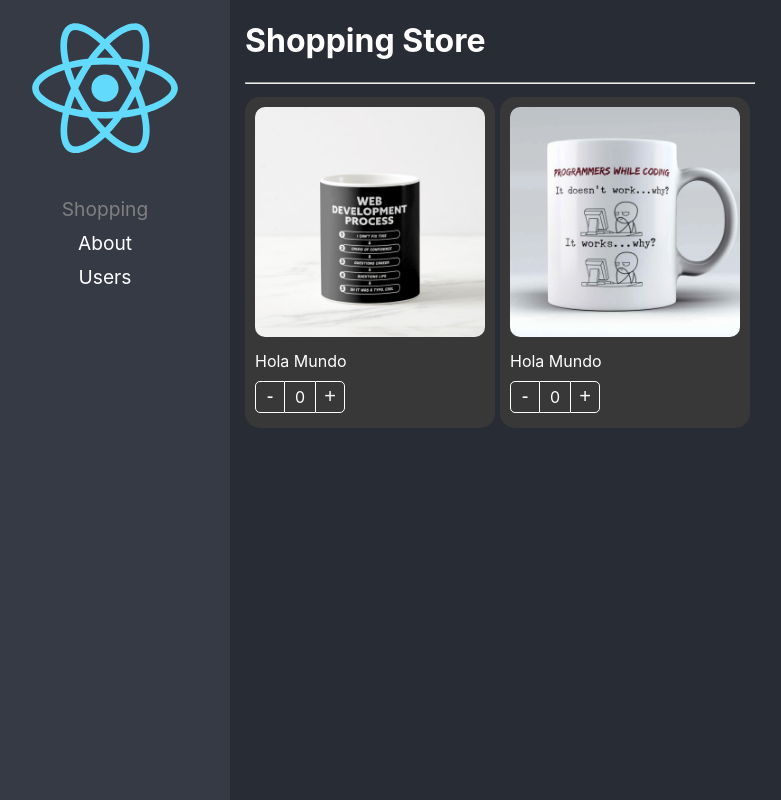
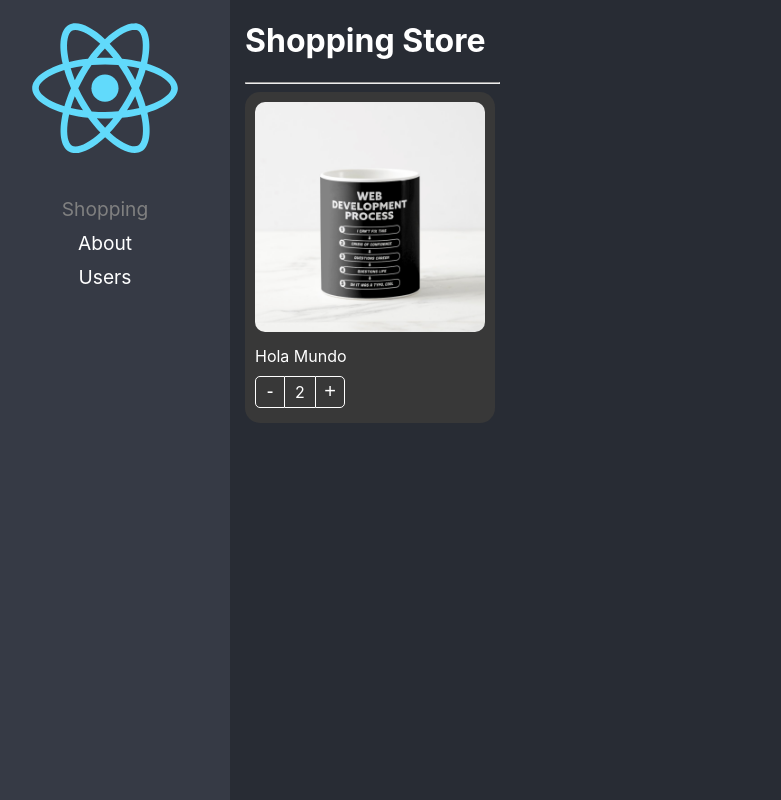
Before and after one commit to MarianaOrrego/ReactPro, a React (Create React App) app in the folder 02-react-app/: page / in a window 1280 px wide. Shown: the whole page, without its empty margins (20-801 px from the left). Built offline with nearby package versions, Linux system fonts and the light colour scheme.

Commit message:
Refactor useProduct hook to accept initial value and handle controlled state

```diff
--- a/02-react-app/src/02-component-patterns/components/ProductCard.tsx
+++ b/02-react-app/src/02-component-patterns/components/ProductCard.tsx
@@ -1,11 +1,11 @@
 import { createContext } from "react";
 
 import { useProduct } from "../hooks/useProduct";
+
 import {
   ProductContextProps,
   ProductCardProps,
 } from "../interfaces/interfaces";
-
 import styles from "../styles/styles.module.css";
 
 export const ProductContext = createContext({} as ProductContextProps);
@@ -17,9 +17,16 @@ export const ProductCard = ({
   className,
   style,
   onChange,
-  value
+  value,
+  initialValues,
 }: ProductCardProps) => {
-  const { counter, increaseBy } = useProduct({ onChange, product, value });
+  const { counter, increaseBy } = useProduct({
+    onChange,
+    product,
+    value,
+    initialValues,
+  });
+
   return (
     <Provider
       value={{
--- a/02-react-app/src/02-component-patterns/components/ProductImage.tsx
+++ b/02-react-app/src/02-component-patterns/components/ProductImage.tsx
@@ -11,7 +11,7 @@ export const ProductImage = ({ img, className, style }: ProductImageProps) => {
 
   if (img) {
     imgToShow = img;
-  } else if (product.img) {
+  } else if (product && product.img) {
     imgToShow = product.img;
   } else {
     imgToShow = noImage;
--- a/02-react-app/src/02-component-patterns/hooks/useProduct.ts
+++ b/02-react-app/src/02-component-patterns/hooks/useProduct.ts
@@ -1,26 +1,26 @@
 import { useEffect, useRef, useState } from "react";
-import { Product, onChangeArgs } from "../interfaces/interfaces";
+import { InitialValues, Product, onChangeArgs } from "../interfaces/interfaces";
 
 interface useProductArgs {
   product: Product;
   onChange?: (args: onChangeArgs) => void;
   value?: number;
+  initialValues?: InitialValues;
 }
 
 export const useProduct = ({
   onChange,
   product,
   value = 0,
+  initialValues,
 }: useProductArgs) => {
-  const [counter, setCounter] = useState(value);
+  const [counter, setCounter] = useState<number>(
+    initialValues?.quantity || value,
+  );
 
-  const isControlled = useRef(!!onChange);
+  const isMounted = useRef(false);
 
   const increaseBy = (value: number) => {
-    if (isControlled.current) {
-      return onChange!({ quantity: value, product });
-    }
-
     const newValue = Math.max(counter + value, 0);
     setCounter(newValue);
 
@@ -28,8 +28,14 @@ export const useProduct = ({
   };
 
   useEffect(() => {
+    if (!isMounted.current) return;
+
     setCounter(value);
   }, [value]);
+
+  useEffect(() => {
+    isMounted.current = true;
+  }, []);
 
   return {
     counter,
--- a/02-react-app/src/02-component-patterns/interfaces/interfaces.ts
+++ b/02-react-app/src/02-component-patterns/interfaces/interfaces.ts
@@ -12,6 +12,12 @@ export interface ProductCardProps {
   onChange?: (args: onChangeArgs) => void;
   value?: number;
   style?: React.CSSProperties;
+  initialValues?: InitialValues;
+}
+
+export interface InitialValues{
+  quantity?: number;
+  maxQuantity?: number;
 }
 
 export interface Product {
--- a/02-react-app/src/02-component-patterns/pages/ShoppingPage.tsx
+++ b/02-react-app/src/02-component-patterns/pages/ShoppingPage.tsx
@@ -1,54 +1,29 @@
 import { ProductCard } from "../components";
 import { products } from "../data/products";
-import { useShoppingCard } from "../hooks/useShoppingCard";
 
 import "../styles/custom-styles.css";
 
+const product = products[0];
+
 export const ShoppingPage = () => {
-  const { onProductChange, shoppingCart } = useShoppingCard();
-
   return (
     <div>
       <h1>Shopping Store</h1>
       <hr />
 
-      <div
-        style={{
-          display: "flex",
-          flexDirection: "row",
-          flexWrap: "wrap",
-        }}
-      >
-        {products.map((product) => (
       <ProductCard
         key={product.id}
         product={product}
         className="bg-dark"
-            onChange={onProductChange}
-            value={shoppingCart[product.id]?.quantity || 0}
+        initialValues={{
+          quantity: 2,
+          maxQuantity: 10,
+        }}
       >
         <ProductCard.Image className="custom-image" />
         <ProductCard.Title title={"Hola Mundo"} className="text-white" />
         <ProductCard.Buttons className="custom-buttons" />
       </ProductCard>
-        ))}
-      </div>
-
-      <div className="shopping-cart">
-        {Object.entries(shoppingCart).map(([key, product]) => (
-          <ProductCard
-            key={key}
-            product={product}
-            className="bg-dark"
-            onChange={onProductChange}
-            value={product.quantity}
-            style={{ width: "100px" }}
-          >
-            <ProductCard.Image className="custom-image" />
-            <ProductCard.Buttons className="custom-buttons" />
-          </ProductCard>
-        ))}
-      </div>
     </div>
   );
 };
```
Lines whose indentation alone changed are shown as unchanged.
